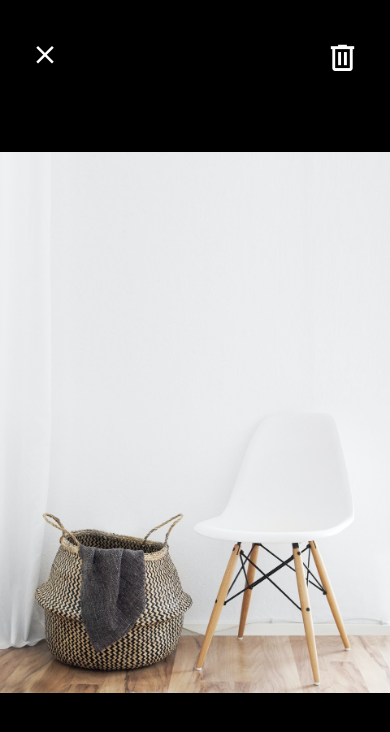
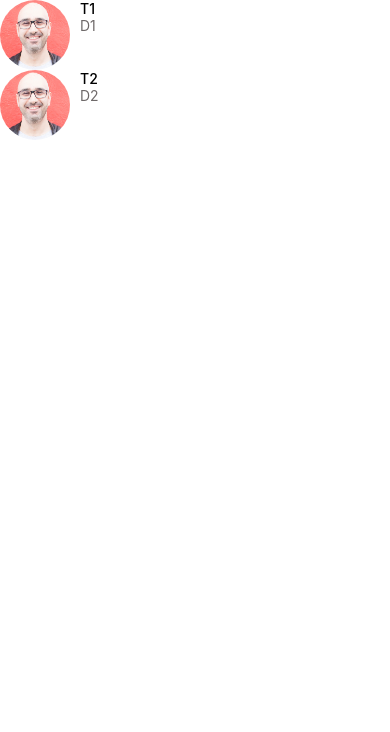
Before and after one commit to GioKub/react-native, a React Native app: screen / in a window 390 px wide. Shown: the top 732 px of the page. Built offline with nearby package versions, Linux system fonts and the light colour scheme.

Commit message:
implemnet MessageSCreen

```diff
--- a/App.js
+++ b/App.js
@@ -1,9 +1,9 @@
 import React from 'react';
 import { View } from 'react-native';
-import  ViewImageScreen  from './app/screens/ViewImageScreen';
+import MessagesScreen from './app/screens/MessagesScreen';
 
 export default function App() {
   return (
-    <ViewImageScreen/>
+    <MessagesScreen/>
   );
 }
--- /dev/null
+++ b/app/screens/MessagesScreen.js
@@ -0,0 +1,36 @@
+import React from 'react'
+import {FlatList} from 'react-native'
+
+import ListItem from '../components/ListItem'
+
+const messages = [
+    {
+        id: 1,
+        title: 'T1',
+        description: 'D1',
+        image: require("../assets/mosh.jpg")
+    },
+    {
+        id: 2,
+        title: 'T2',
+        description: 'D2',
+        image: require("../assets/mosh.jpg")
+    }
+]
+
+function messagesScreen(props){
+    return(
+        <FlatList
+        data={messages}
+        keyExtractor={message => message.id.toString()}
+        renderItem={({item}) =>
+        <ListItem
+            title={item.title}
+            subTitle={item.description}
+            image={item.image}
+        />}
+        />
+    )
+}
+
+export default messagesScreen
```
